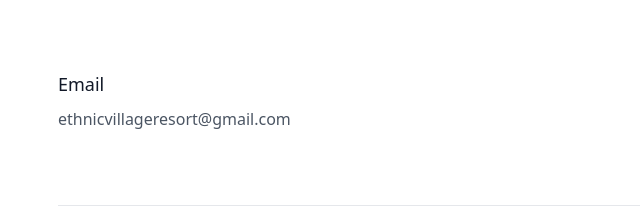
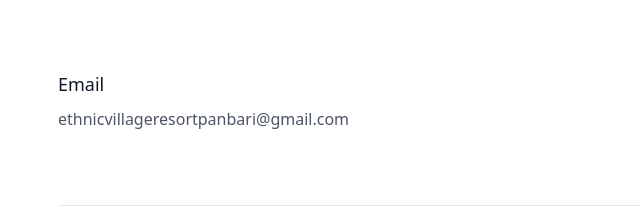
Before and after one commit to arbazstarkf/EthnicVillageResortWebsite, a plain HTML site: page about.html in a window 1280 px wide. Shown: the part 1345-1560 px from the top of the page, 210-850 px from the left. Drawn offline with nearby package versions, Linux system fonts and the light colour scheme.

Commit message:
Updated about.html
changed email

```diff
--- a/about.html
+++ b/about.html
@@ -80,7 +80,7 @@
             <div class="flex items-center lg:w-3/5 mx-auto border-b pb-10 mb-10 border-gray-200 sm:flex-row flex-col">
                 <div class="flex-grow sm:text-left text-center mt-6 sm:mt-0">
                     <h2 class="text-gray-900 text-lg title-font font-medium mb-2">Email</h2>
-                    <p class="leading-relaxed text-base">ethnicvillageresort@gmail.com</p>
+                    <p class="leading-relaxed text-base">ethnicvillageresortpanbari@gmail.com</p>
                     </svg>
                     </a>
                 </div>
@@ -159,7 +159,7 @@
                     <label for="message" class="leading-7 text-sm text-gray-600">Message</label>
                     <textarea id="message" name="message" class="w-full bg-white rounded border border-gray-300 focus:border-green-500 focus:ring-2 focus:ring-green-200 h-32 text-base outline-none text-gray-700 py-1 px-3 resize-none leading-6 transition-colors duration-200 ease-in-out"></textarea>
                 </div>
-                <a href="mailto:ethnicvillageresort@gmail.com?subject=Feedback"> <button class="text-white bg-green-500 border-0 py-2 px-6 focus:outline-none hover:bg-green-600 rounded text-lg">Send</button></a>
+                <a href="mailto:ethnicvillageresortpanbari@gmail.com?subject=Feedback"> <button class="text-white bg-green-500 border-0 py-2 px-6 focus:outline-none hover:bg-green-600 rounded text-lg">Send</button></a>
                 <p class="text-xs text-gray-500 mt-3"></p>
             </div>
         </div>
```
